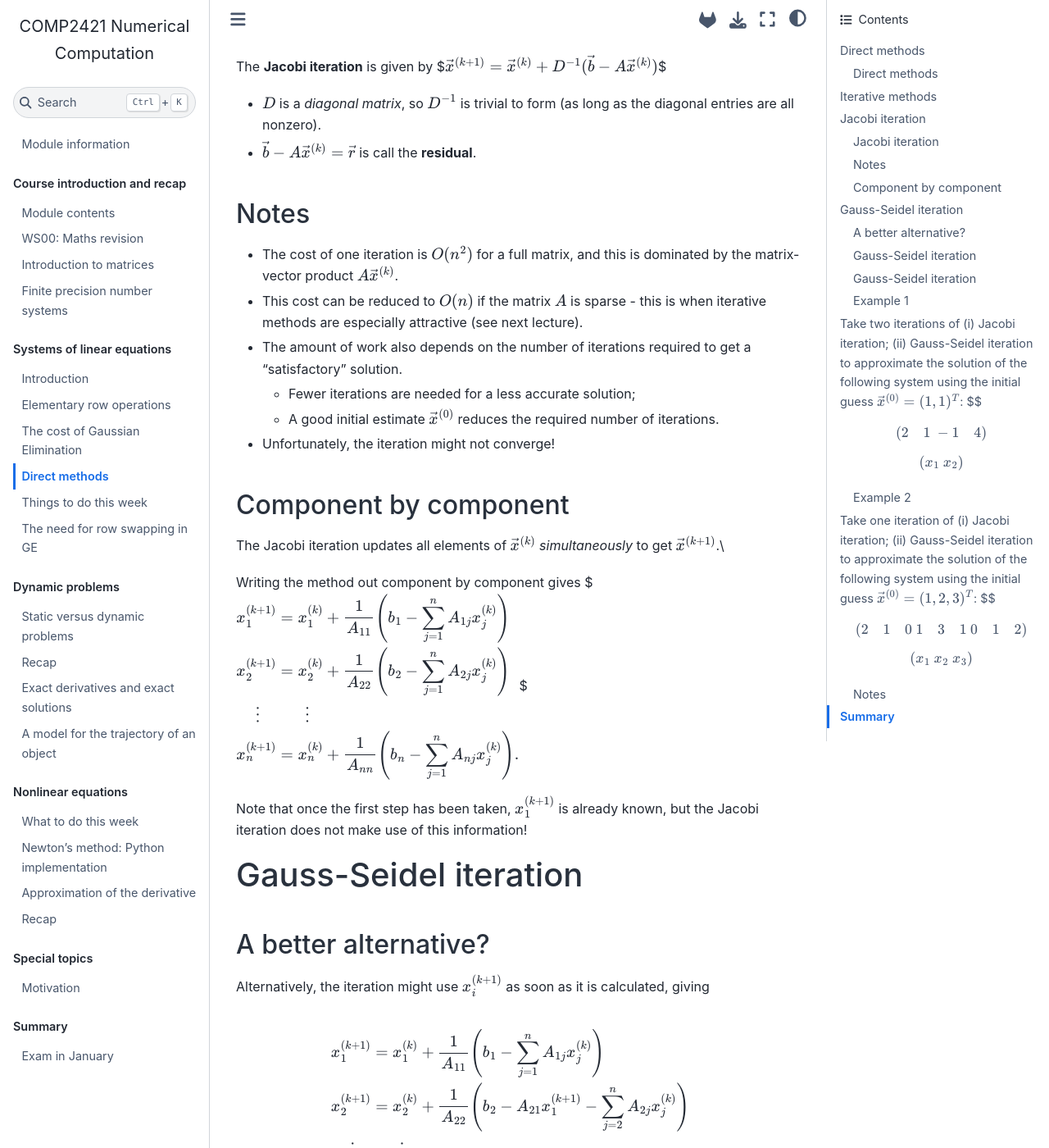
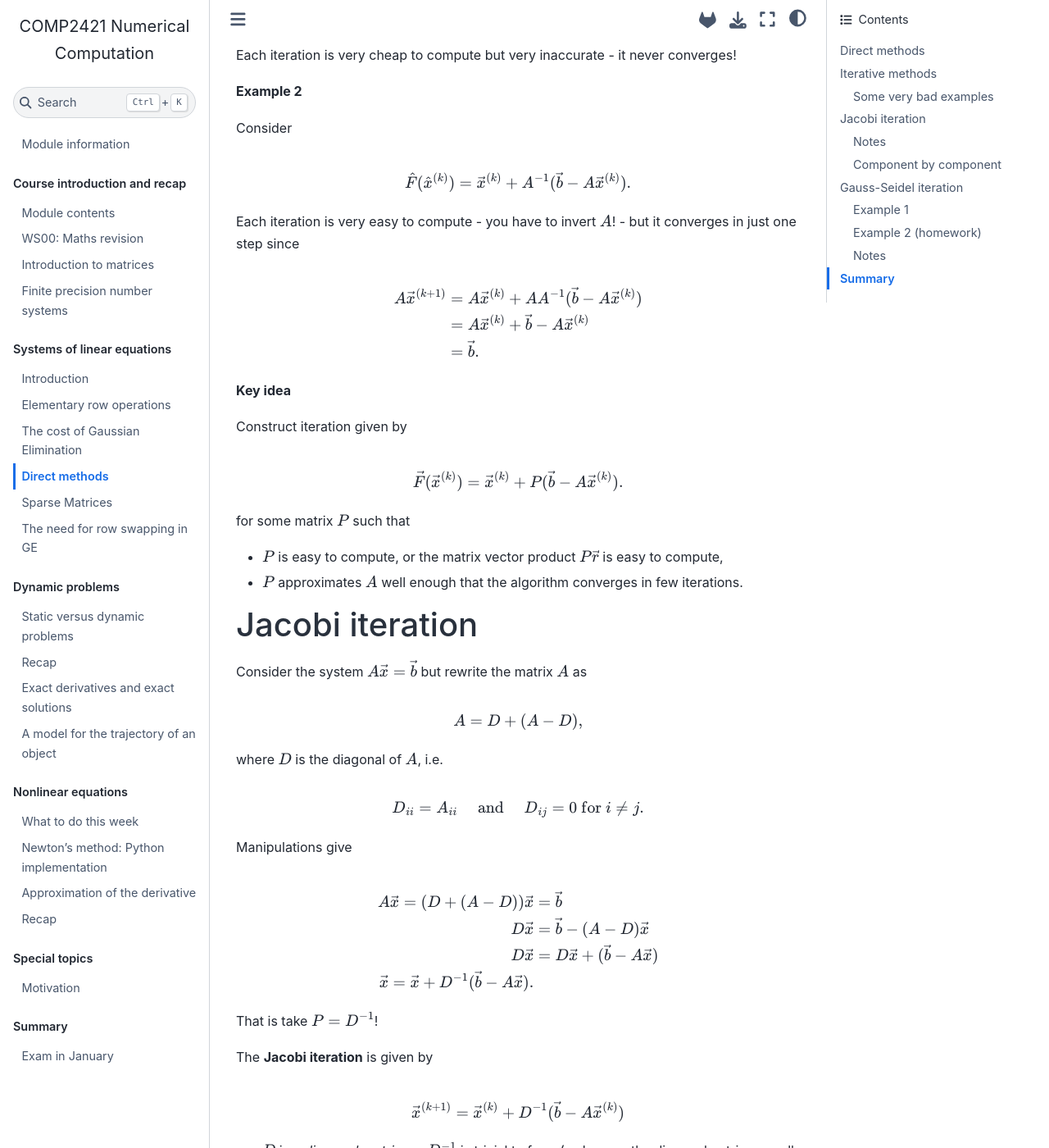
Before and after one commit to uol-soc-teachingrepos/COMP2421-Numerical-Computation, a Jupyter Book: the page built from lec/lec08.md, in a window 1280 px wide and 1400 px high, scrolled down 1122 px. Shown: the whole window at 82% size. Built offline with Jupyter Book 1.0.4 settings and Sphinx 7.4.7 and the Sphinx Book theme 1.1.4, drawn with Linux system fonts in a browser that asks for light colours; pages that are not in the unit, such as notebooks, are missing from menus; some of the changed text lies outside the part shown.

Commit message:
formatting

```diff
--- a/lec/lec08.md
+++ b/lec/lec08.md
@@ -12,8 +12,6 @@
 
 -   This fixed amount of work may be **very** large.
 
-## Direct methods
-
 For a general $n \times n$ matrix system $A \vec{x} = \vec{b}$:
 
 -   the computational expense of all the direct methods is $O(n^3)$, i.e. increasing $n$ by a factor of 10 increases the computational work by a factor of 1000;
@@ -26,19 +24,80 @@
 
 It is possible to construct an **iteration** which will improve an approximation $\vec{x}^{(k)}$ to the solution of (linear) equations $A \vec{x} = \vec{b}$.
 
--   The iteration takes the form $$
+-   The iteration takes the form
+
+    $$
     \vec{x}^{(k+1)} = \vec{F}(\vec{x}^{(k)})
-    $$ where $\vec{x}^{(k)}$ is now a vector of values and $\vec{F}$ is some vector function, yet to be defined.
+    $$
+
+	where $\vec{x}^{(k)}$ is now a vector of values and $\vec{F}$ is some vector function, yet to be defined.
 
 -   Often a reasonable approximation to $\vec{x}$ is available which can be used to initiate the iterative method.
 
+-   Sometimes there is no obvious initial approximation available. The method may still converge but take more iterations.
+
+-   When should we stop?
+
+## Some very bad examples
+
+**Example 1**
+
+Consider
+
+$$
+\hat{F}(\hat{x}^(k)) = \hat{x}^{(k)}.
+$$
+
+Each iteration is very cheap to compute but very inaccurate - it never converges!
+
+**Example 2**
+
+Consider
+
+$$
+\hat{F}(\hat{x}^{(k)}) = \vec{x}^{(k)} + A^{-1} (\vec{b} - A \vec{x}^{(k)}).
+$$
+
+Each iteration is very easy to compute - you have to invert $A$! - but it converges in just one step since
+
+$$
+\begin{aligned}
+A \vec{x}^{(k+1)} & = A \vec{x}^{(k)} + A A^{-1} (\vec{b} - A \vec{x}^{(k)}) \\
+& = A \vec{x}^{(k)} + \vec{b} - A \vec{x}^{(k)} \\
+& = \vec{b}.
+\end{aligned}
+$$
+
+**Key idea**
+
+Construct iteration given by
+
+$$
+\vec{F}(\vec{x}^{(k)}) = \vec{x}^{(k)} + P (\vec{b} - A \vec{x}^{(k)}).
+$$
+
+for some matrix $P$ such that
+
+-  $P$ is easy to compute, or the matrix vector product $P \vec{r}$ is easy to compute,
+-  $P$ approximates $A$ well enough that the algorithm converges in few iterations.
+
 # Jacobi iteration
 
-Consider the system $A \vec{x} = \vec{b}$ but rewrite the matrix $A$ as $$
+Consider the system $A \vec{x} = \vec{b}$ but rewrite the matrix $A$ as
+
+$$
 A = D + (A - D),
-$$ where $D$ is the diagonal of $A$, i.e. $$
+$$
+
+where $D$ is the diagonal of $A$, i.e.
+
+$$
 D_{ii} = A_{ii} \quad \text{ and } \quad D_{ij} = 0 \text{ for } i \neq j.
-$$ Manipulations give $$
+$$
+
+Manipulations give
+
+$$
 \begin{aligned}
 A \vec{x} = (D + (A-D)) \vec{x} & = \vec{b} \\
 D \vec{x} & = \vec{b} - (A-D) \vec{x} \\
@@ -47,9 +106,11 @@
 \end{aligned}
 $$
 
-## Jacobi iteration
+That is take $P = D^{-1}$!
 
-The **Jacobi iteration** is given by $$
+The **Jacobi iteration** is given by
+
+$$
 \vec{x}^{(k+1)} = \vec{x}^{(k)} + D^{-1}(\vec{b} - A \vec{x}^{(k)})
 $$
 
@@ -65,17 +126,19 @@
 
 -   The amount of work also depends on the number of iterations required to get a "satisfactory" solution.
 
-    -   Fewer iterations are needed for a less accurate solution;
+    -   The number of iterations depends on the matrix;
+	-   Fewer iterations are needed for a less accurate solution;
     -   A good initial estimate $\vec{x}^{(0)}$ reduces the required number of iterations.
 
 -   Unfortunately, the iteration might not converge!
 
 ## Component by component
 
-::: r-fit-text
-The Jacobi iteration updates all elements of $\vec{x}^{(k)}$ *simultaneously* to get $\vec{x}^{(k+1)}$.\
+The Jacobi iteration updates all elements of $\vec{x}^{(k)}$ *simultaneously* to get $\vec{x}^{(k+1)}$.
 
-Writing the method out component by component gives $$
+Writing the method out component by component gives
+
+$$
 \begin{aligned}
 x_1^{(k+1)} &= x_1^{(k)} + \frac{1}{A_{11}} \left( b_1 - \sum_{j=1}^n A_{1j} x_j^{(k)} \right) \\
 x_2^{(k+1)} &= x_2^{(k)} + \frac{1}{A_{22}} \left( b_2 - \sum_{j=1}^n A_{2j} x_j^{(k)} \right) \\
@@ -85,13 +148,9 @@
 $$
 
 Note that once the first step has been taken, $x_1^{(k+1)}$ is already known, but the Jacobi iteration does not make use of this information!
-:::
 
 # Gauss-Seidel iteration
 
-## A better alternative?
-
-::: r-fit-text
 Alternatively, the iteration might use $x_i^{(k+1)}$ as soon as it is calculated, giving
 
 $$
@@ -104,10 +163,10 @@
 & = x_2^{(k)} + \frac{1}{A_{22}} \left(
 b_2 - A_{21} x_1^{(k+1)} - \sum_{j=2}^n A_{2j} x_j^{(k)}
 \right) \\
-% x_3^{(k+1)}
-% & = x_3^{(k)} + \frac{1}{A_{33}} \left(
-% b_1 - \sum_{j=1}^2 A_{3j} x_j^{(k+1)} - \sum_{j=2}^n A_{3j} x_j^{(k)}
-% \right) \\
+x_3^{(k+1)}
+& = x_3^{(k)} + \frac{1}{A_{33}} \left(
+b_1 - \sum_{j=1}^2 A_{3j} x_j^{(k+1)} - \sum_{j=2}^n A_{3j} x_j^{(k)}
+\right) \\
 \vdots \quad & \hphantom{=} \quad \vdots \\
 x_i^{(k+1)}
 & = x_i^{(k)} + \frac{1}{A_{ii}} \left(
@@ -120,15 +179,18 @@
 \right).
 \end{aligned}
 $$
-:::
 
-## Gauss-Seidel iteration
+Consider the system $A \vec{x}= b$ but rewrite the matrix $A$ as
 
-Consider the system $A \vec{x}= b$ but rewrite the matrix $A$ as $$
+$$
 A = D + L + U,
-$$ where $D$ is the diagonal of $A$, $L$ contains the elements below the diagonal and $U$ contains the elements above the diagonal.
+$$
 
-The system can be manipulated to give $$
+where $D$ is the diagonal of $A$, $L$ contains the elements below the diagonal and $U$ contains the elements above the diagonal.
+
+The system can be manipulated to give
+
+$$
 \begin{aligned}
 A \vec{x} = (D + L + U) \vec{x} & = \vec{b} \\
 (D + L) \vec{x} & = \vec{b} - U \vec{x} \\
@@ -137,15 +199,19 @@
 \end{aligned}
 $$
 
-## Gauss-Seidel iteration
+...and hence the **Gauss-Seidel** iteration
 
-...and hence the **Gauss-Seidel** iteration $$
+$$
 \vec{x}^{(k+1)} = \vec{x}^{(k)} + (D + L)^{-1} (\vec{b} - A \vec{x}^{(k)}).
 $$
 
+That is $P = (D+L)^{-1}$.
+
 ## Example 1
 
-Take two iterations of (i) Jacobi iteration; (ii) Gauss-Seidel iteration to approximate the solution of the following system using the initial guess $\vec{x}^{(0)} = (1, 1)^T$: $$
+Take two iterations of (i) Jacobi iteration; (ii) Gauss-Seidel iteration to approximate the solution of the following system using the initial guess $\vec{x}^{(0)} = (1, 1)^T$:
+
+$$
 \begin{pmatrix}
 2 & 1 \\ -1 & 4
 \end{pmatrix}
@@ -162,9 +228,11 @@
 
 -   Note that the exact solution to this system is $x_1 = 1.5$ and $x_2 = 0.5$.
 
-## Example 2
+## Example 2 (homework)
 
-Take one iteration of (i) Jacobi iteration; (ii) Gauss-Seidel iteration to approximate the solution of the following system using the initial guess $\vec{x}^{(0)} = (1, 2, 3)^T$: $$
+Take one iteration of (i) Jacobi iteration; (ii) Gauss-Seidel iteration to approximate the solution of the following system using the initial guess $\vec{x}^{(0)} = (1, 2, 3)^T$:
+
+$$
 \begin{pmatrix}
 2 & 1 & 0 \\
 1 & 3 & 1 \\
@@ -205,4 +272,3 @@
 -   Their usefulness for general matrix systems is very limited therefore - next lecture we will show their value in the solution of sparse systems however.
 
 -   More advanced iterative methods do exist but are beyond the scope of this module - see Final year projects, MSc projects, PhD, and beyond!
-:::
```
Also changed, not shown: other parts of lec/lec08.md (+0 -1 lines), lec/lec09.md (+42 -25 lines), lec/lec10.md (+32 -30 lines).
